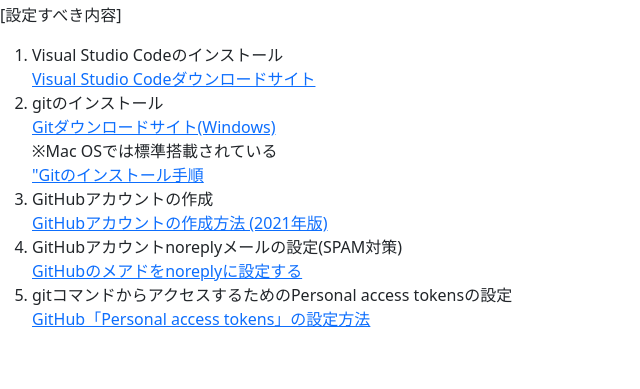
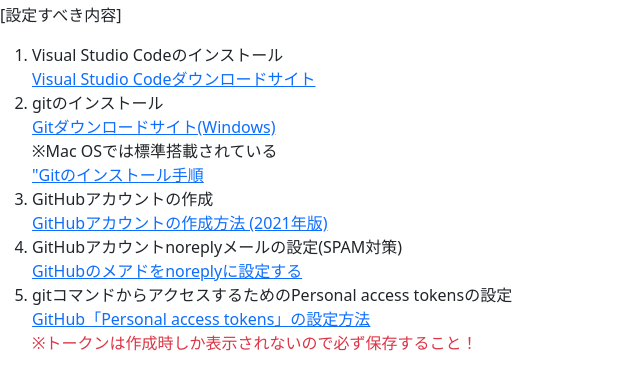
Before and after one commit to EliotNapa/eliotnapa.github.io, a plain HTML site: page git_install.html in a window 1280 px wide. Shown: the part 53-442 px from the top of the page, without its empty margins (0-640 px from the left). Drawn offline with nearby package versions, Linux system fonts and the light colour scheme.

Commit message:
danger comment added

```diff
--- a/git_install.html
+++ b/git_install.html
@@ -41,6 +41,7 @@
     <LI>
       <div>gitコマンドからアクセスするためのPersonal access tokensの設定</div>
       <A target="_blank" HREF="https://qiita.com/kz800/items/497ec70bff3e555dacd0">GitHub「Personal access tokens」の設定方法</A>
+      <div class="text-danger">※トークンは作成時しか表示されないので必ず保存すること！</div>
     </LI>
   </OL>
 
```
